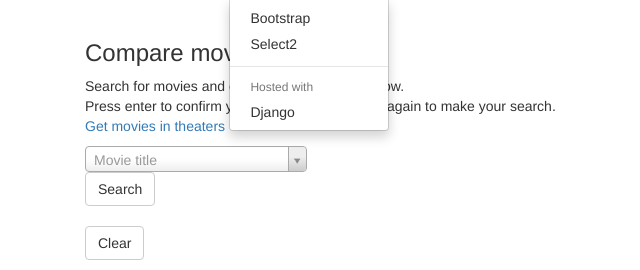
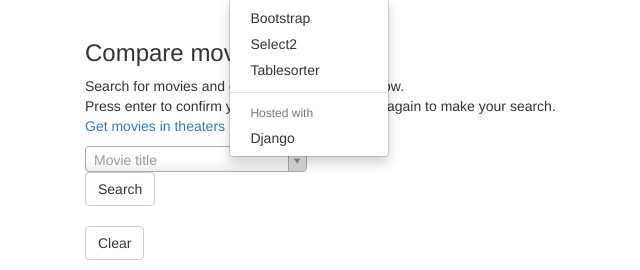
Before and after one commit to danielcorin/danielcorin.com, a Django app: page /movies/ in a window 1280 px wide, after a click on "Made with". Shown: the part 52-322 px from the top of the page, without its empty margins (0-640 px from the left). Run offline with Django 3.2, Linux system fonts and the light colour scheme; some libraries are stand-ins or nearby versions.

Commit message:
add link to tablesorter in made-with list

```diff
--- a/templates/comparemovies/nav-bar.html
+++ b/templates/comparemovies/nav-bar.html
@@ -18,6 +18,7 @@
 						<ul class="dropdown-menu" role="menu">
 							<li><a href="http://getbootstrap.com/">Bootstrap</a></li>
 							<li><a href="http://ivaynberg.github.io/select2/">Select2</a></li>
+							<li><a href="http://tablesorter.com/docs/">Tablesorter</a></li>
 							<li class="divider"></li>
 							<li class="dropdown-header">Hosted with</li>
                   			<li><a href="https://www.djangoproject.com/">Django</a></li>
```
